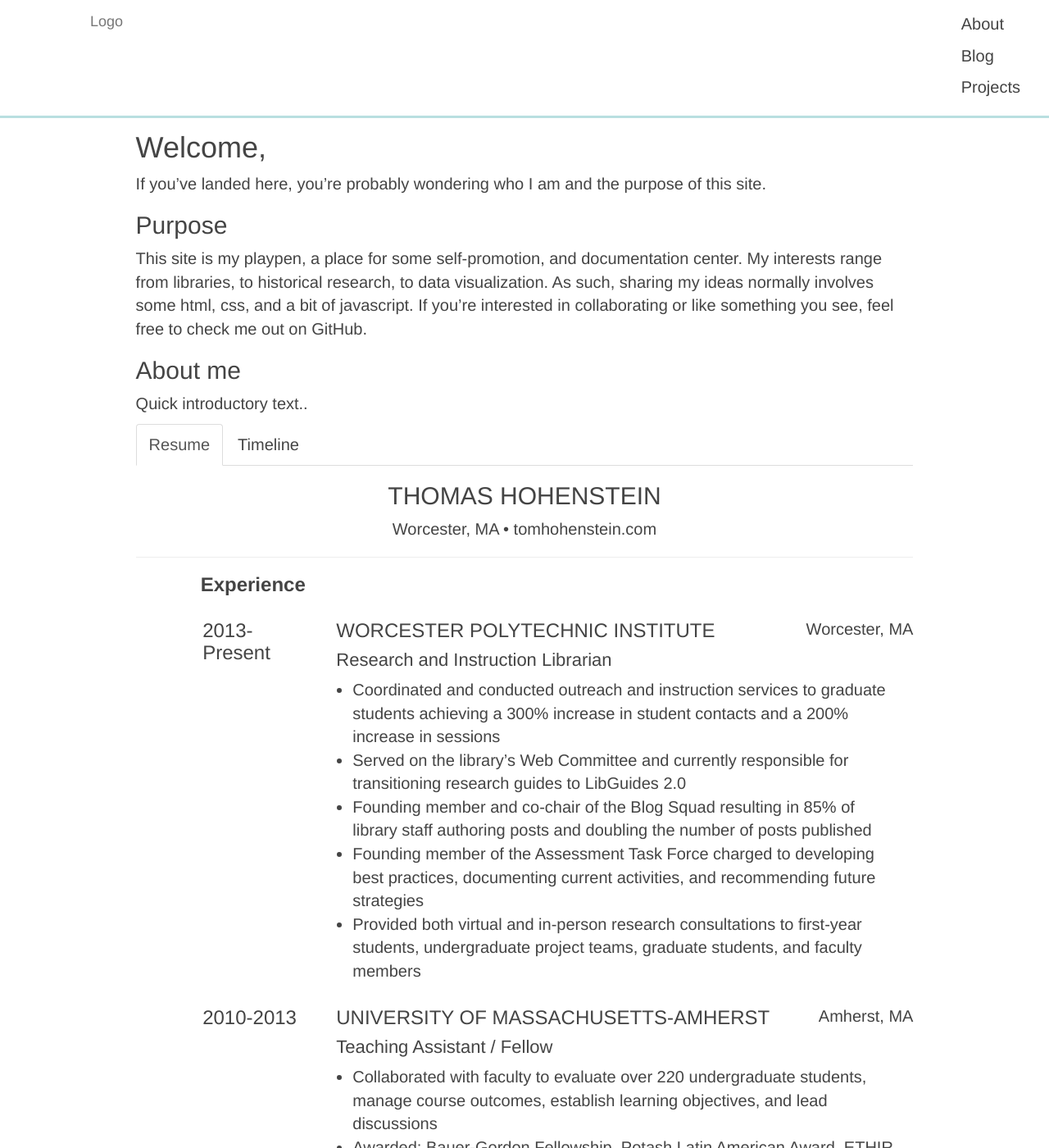
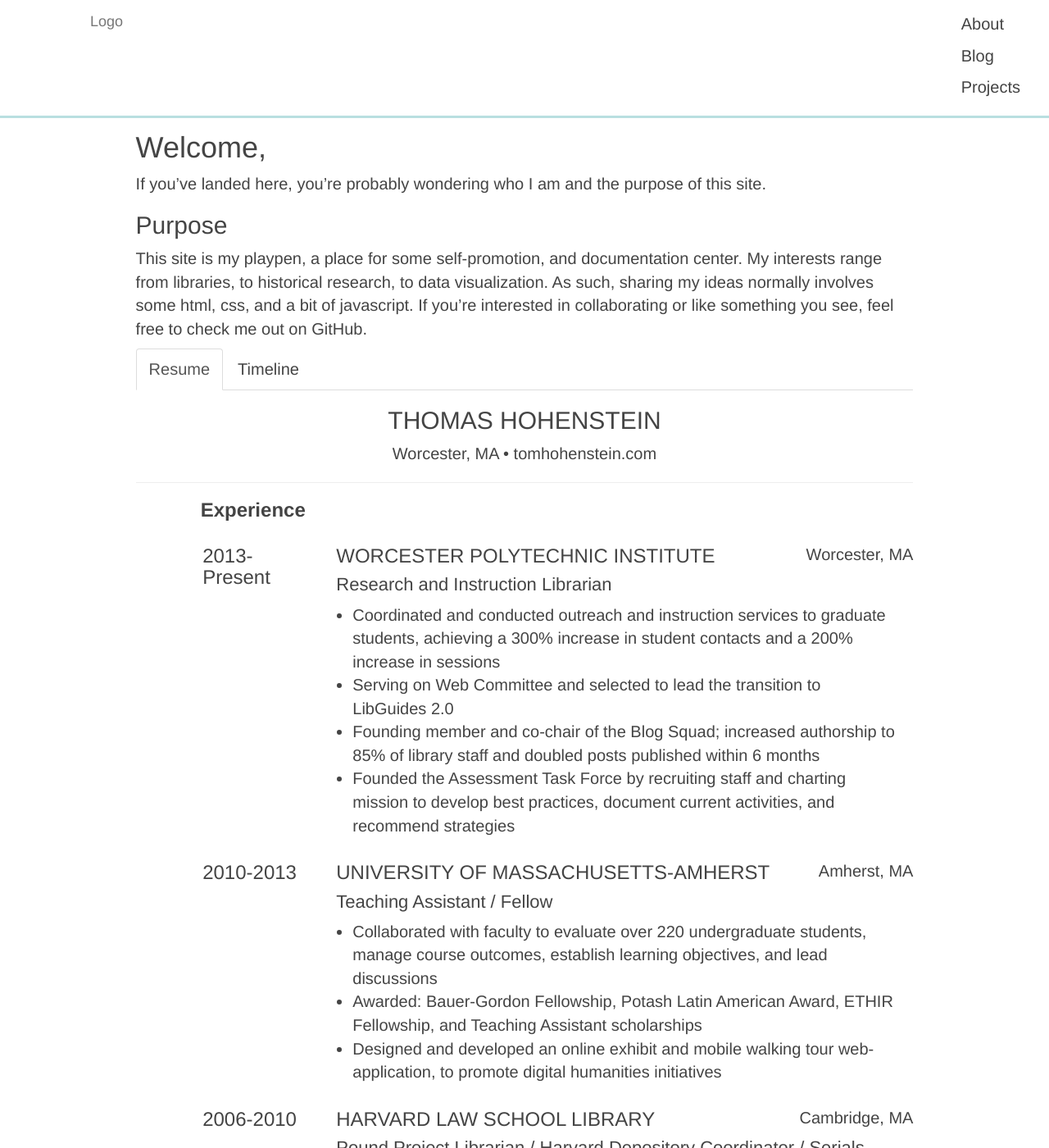
Before and after one commit to tomhohenstein/tomhohenstein.github.io, a Jekyll site: the page built from about/index.md, in a window 1280 px wide and 1400 px high. Shown: the whole window at 82% size. Built offline with Jekyll 4.4.1, drawn with Linux system fonts in a browser that asks for light colours; some of the changed text lies outside the part shown.

Commit message:
update about page text

```diff
--- a/about/index.md
+++ b/about/index.md
@@ -10,11 +10,6 @@ If you've landed here, you're probably wondering who I am and the purpose of thi
 ## Purpose
 
 This site is my playpen, a place for some self-promotion, and documentation center. My interests range from libraries, to historical research, to data visualization. As such, sharing my ideas normally involves some html, css, and a bit of javascript. If you're interested in collaborating or like something you see, feel free to [check me out on GitHub](https://github.com/tomhohenstein).
-
-## About me
-
-Quick introductory text..
-
 
 <div role="tabpanel">
 
@@ -42,12 +37,10 @@ Quick introductory text..
     				<h3>WORCESTER POLYTECHNIC INSTITUTE <span class="resume-location">Worcester, MA</span></h3>
     				<h4>Research and Instruction Librarian</h4>
     				<ul>
-    					<li>Coordinated and conducted outreach and instruction services to graduate students achieving a 300% increase in student contacts and a 200% increase in sessions</li>
-    					<li>Served on the library’s Web Committee and currently responsible for transitioning research guides to LibGuides 2.0</li>
-    					<li>Founding member and co-chair of the Blog Squad resulting in 85% of library staff authoring posts and doubling the number of posts published</li>
-    					<li>Founding member of the Assessment Task Force charged to developing best practices, documenting current activities, and recommending future strategies</li>
-    					<li>Provided both virtual and in-person research consultations to first-year students, undergraduate project teams, graduate students, and faculty members
-    					</li>
+    					<li>Coordinated and conducted outreach and instruction services to graduate students, achieving a 300% increase in student contacts and a 200% increase in sessions</li>
+    					<li>Serving on Web Committee and selected to lead the transition to LibGuides 2.0</li>
+    					<li>Founding member and co-chair of the Blog Squad; increased authorship to 85% of library staff and doubled posts published within 6 months</li>
+    					<li>Founded the Assessment Task Force by recruiting staff and charting mission to develop best practices, document current activities, and recommend strategies</li>
     				</ul>
     			</div>
     		</div>
@@ -76,8 +69,8 @@ Quick introductory text..
     					<li>Promoted from entry-level non-exempt position to Librarian in 2 years</li>
     					<li>5-time recipient of the Peer-to-Peer Reward and Recognition Award </li>
     					<li>Supervised the time-sensitive relocation of over 70,000 items published in 6 languages to the Harvard Depository from 3 different locations</li>
-    					<li>Managed 2 FT, 3 casual employees, 4 interns, and 5 time-split employees from multiple departments to double the project’s productivity </li>
-    					<li>Member of Harvard Library Innovation Lab, 4+ hiring committees, and the Communications team; founding member of the Macro Group </li>
+    					<li>Managed 2 FT, 3 casual employees, 4 interns, and 5 time-split employees from multiple departments to double the project’s productivity</li>
+    					<li>Member of Harvard Library Innovation Lab, 4+ hiring committees, and the Communications team; founding member of the Macro Group</li>
     				</ul>
     			</div>
     		</div>
@@ -117,9 +110,10 @@ Quick introductory text..
     		<div class="row">
     			<div class="col-md-9 col-md-offset-3">
     				<ul>
-    					<li>Memberships: NEASIST Board and Program Committee; Science Boot Camp Planning Committee; NELIG Annual Planning Committee; and DST4L</li>
+    					<li>Current Professional Activities: NEASIST Board member, NEASIST Program Committee member; Science Boot Camp Planning Committee; and DST4L</li>
+                        <li>Proficient in HTML, CSS, JavaScript, PHP, XML, MARC, and learning Python</li>
     					<li>Reading proficiency in Spanish with basic conversational skills; studied in Guatemala, Costa Rica, Panama, Mexico, and Nicaragua</li>
-    					<li>Proficient in HTML, CSS, JavaScript, PHP, XML, MARC, Dublin Core, and learning Python</li>
+    					<li>First Lieutenant in MA Army National Guard: supervised 18 Soldiers; served as Platoon Leader, Battalion Staff member, and JRTC Battle Captain</li>
     				</ul>
     			</div>
     		</div>
```
Also changed, not shown: 2 other files.
